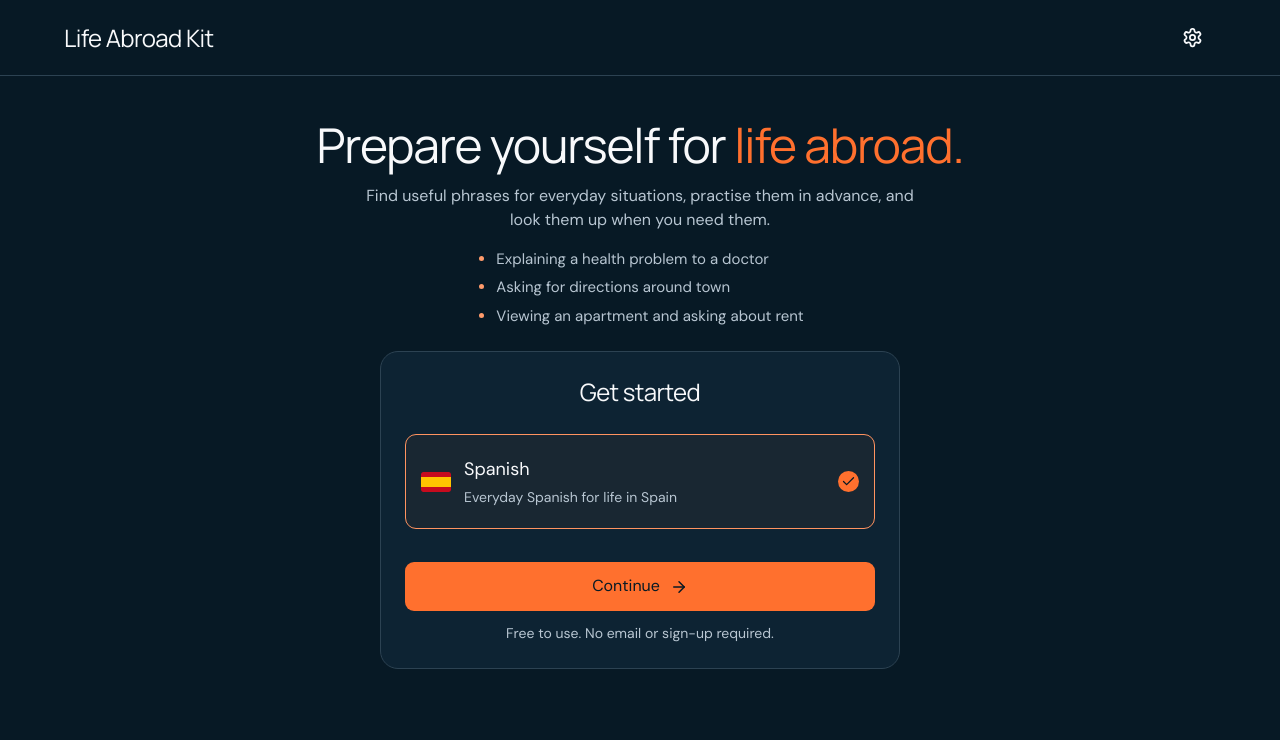
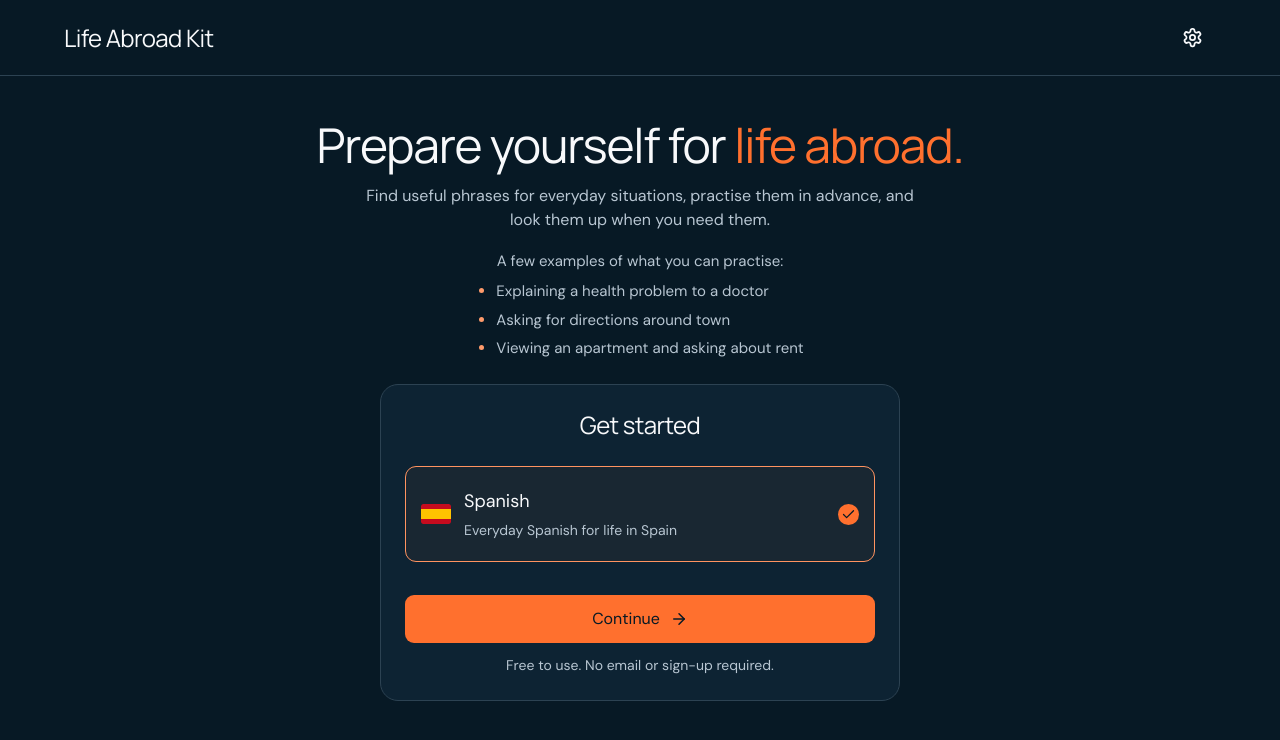
Before and after one commit to hutchy9999/Life-Abroad-Kit, a React (Vite) app: page / in a window 1280 px wide. Shown: the top 740 px of the page. Built offline with nearby package versions, Linux system fonts and the light colour scheme; a web font is replaced by a local one.

Commit message:
Clarify welcome situations are examples

```diff
--- a/src/main.tsx
+++ b/src/main.tsx
@@ -403,6 +403,7 @@ function App() {
             <div className="onboarding-intro">
               <h1>Prepare yourself for <span>life abroad.</span></h1>
               <p>Find useful phrases for everyday situations, practise them in advance, and look them up when you need them.</p>
+              <p className="welcome-examples-label">A few examples of what you can practise:</p>
               <ul className="welcome-examples" aria-label="Example situations">
                 <li>Explaining a health problem to a doctor</li>
                 <li>Asking for directions around town</li>
--- a/src/ux.css
+++ b/src/ux.css
@@ -1390,3 +1390,9 @@ main {
 }
 .welcome-examples li + li { margin-top: 6px; }
 .welcome-examples li::marker { color: #ff9b6b; }
+
+.onboarding-intro > .welcome-examples-label {
+  margin-top: 18px;
+  font-size: 0.9375rem;
+}
+.welcome-examples-label + .welcome-examples { margin-top: 8px; }
```
